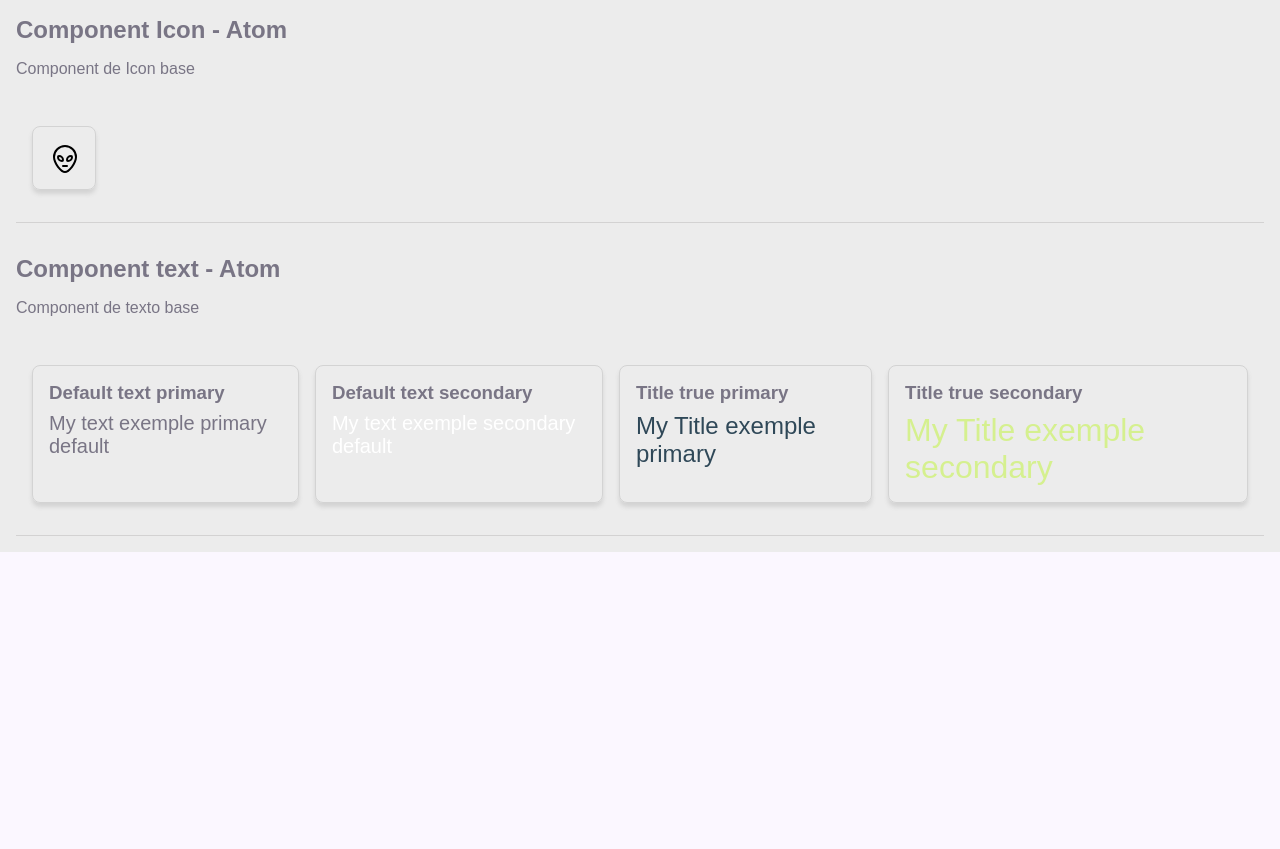
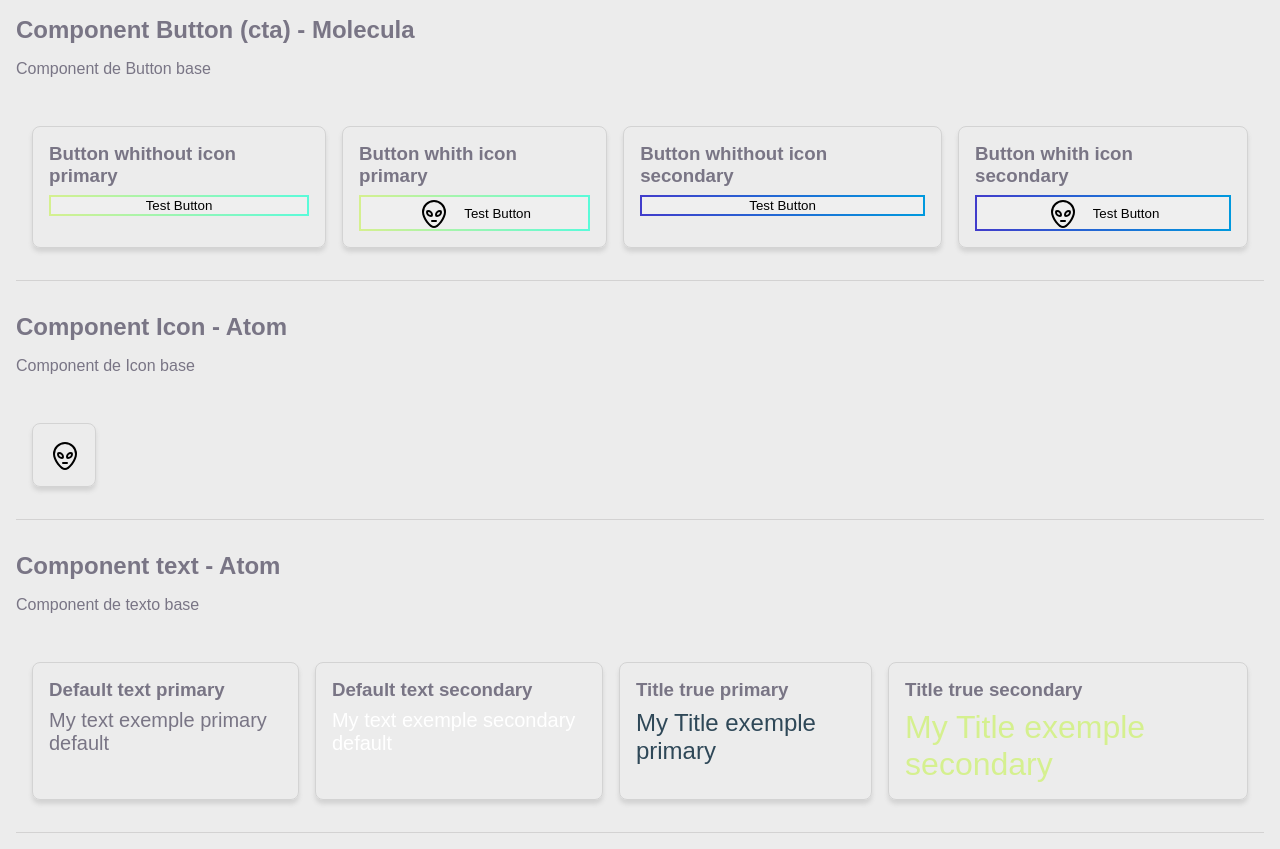
Before and after one commit to PedroOLD/portifolio-profissional, a Next.js app: page /styleguide in a window 1280 px wide. Before the commit the page ends 800 px from the top, so only its background shows below. Built offline with nearby package versions, Linux system fonts and the light colour scheme.

Commit message:
feat(button): create button

```diff
--- a/app/styleguide/page.tsx
+++ b/app/styleguide/page.tsx
@@ -1,10 +1,38 @@
 import { Text } from "@/src/components/atoms/Text/text";
 import styles from "./styleguide.module.scss";
 import { Icon } from "@/src/components/atoms/icon/icon";
+import { Button } from "@/src/components/molecules/Button/Button";
 
 export default function documentationComponents() {
     return (
         <div className={styles.containerstyleguide}>
+            <section>
+                <h1>Component Button (cta) - Molecula</h1>
+                <p>Component de Button  base</p>
+                <div  className={styles.containerContentComponent}>
+                    <div className={styles.containerComponent}>
+                        <h3>Button whithout icon primary</h3>
+                        <Button variant="primary">Test Button</Button>
+                    </div>
+
+                    <div className={styles.containerComponent}>
+                        <h3>Button whith icon primary</h3>
+                        <Button variant="primary" iconButton={{icon: "icon-default", size: 30}}>Test Button</Button>
+                    </div>
+
+                    <div className={styles.containerComponent}>
+                        <h3>Button whithout icon secondary</h3>
+                        <Button variant="secondary">Test Button</Button>
+                    </div>
+
+                    <div className={styles.containerComponent}>
+                        <h3>Button whith icon secondary</h3>
+                        <Button variant="secondary" iconButton={{icon: "icon-default", size: 30}}>Test Button</Button>
+                    </div>
+                </div>
+            </section>
+
+
             <section>
                 <h1>Component Icon - Atom</h1>
                 <p>Component de Icon  base</p>
--- a/src/components/atoms/icon/icon.module.scss
+++ b/src/components/atoms/icon/icon.module.scss
@@ -1,3 +1,5 @@
 .icon {
     object-fit: contain;
+    max-width: 40px;
+    max-height: 40px;
 }
--- /dev/null
+++ b/src/components/molecules/Button/Button.tsx
@@ -0,0 +1,12 @@
+import { Icon } from "../../atoms/icon/icon";
+import { IButton } from "./Button.type";
+import styles from "./button.module.scss"
+
+export const Button = ({children, iconButton, variant, ...props}:IButton) => {
+    return (
+        <button className={styles.button} data-pt-button-variant={variant} {...props}>
+            {iconButton && <Icon icon={iconButton.icon} size={iconButton.size} />}
+            {children}
+        </button>
+    )
+}
--- /dev/null
+++ b/src/components/molecules/Button/button.module.scss
@@ -0,0 +1,19 @@
+@import "@styles/variables";
+
+
+.button[data-pt-button-variant] {
+    display: flex;
+    align-items: center;
+    justify-content: center;
+    gap: 16px;
+}
+
+.button[data-pt-button-variant=primary] {
+    border: 2px solid;
+    border-image: $color-gradient-primary 1;
+}
+
+.button[data-pt-button-variant=secondary] {
+    border: 2px solid;
+    border-image: $color-gradient-secondary 1;
+}
--- a/src/styles/_variables.scss
+++ b/src/styles/_variables.scss
@@ -8,6 +8,8 @@ $color-base-grey: #797585;
 $color-base-grey-opacity: #79758540;
 $color-base-green-dark: #007689;
 $color-base-blue: #0099DE;
+$color-gradient-primary: linear-gradient(90deg,rgba(213, 240, 143, 1) 0%, rgba(90, 251, 217, 1) 100%);
+$color-gradient-secondary: linear-gradient(90deg,rgba(65, 60, 203, 1) 0%, rgba(0, 153, 222, 1) 100%);
 
 // font-size
 $font-size-title-h1: 32px;
```
Also changed, not shown: src/components/molecules/Button/Button.type.ts (added, +9 -0 lines), src/components/atoms/Text/text.type.ts (renamed from src/components/atoms/Text/text.type.tsx), src/components/atoms/icon/icon.type.ts (renamed from src/components/atoms/icon/icon.type.tsx).
